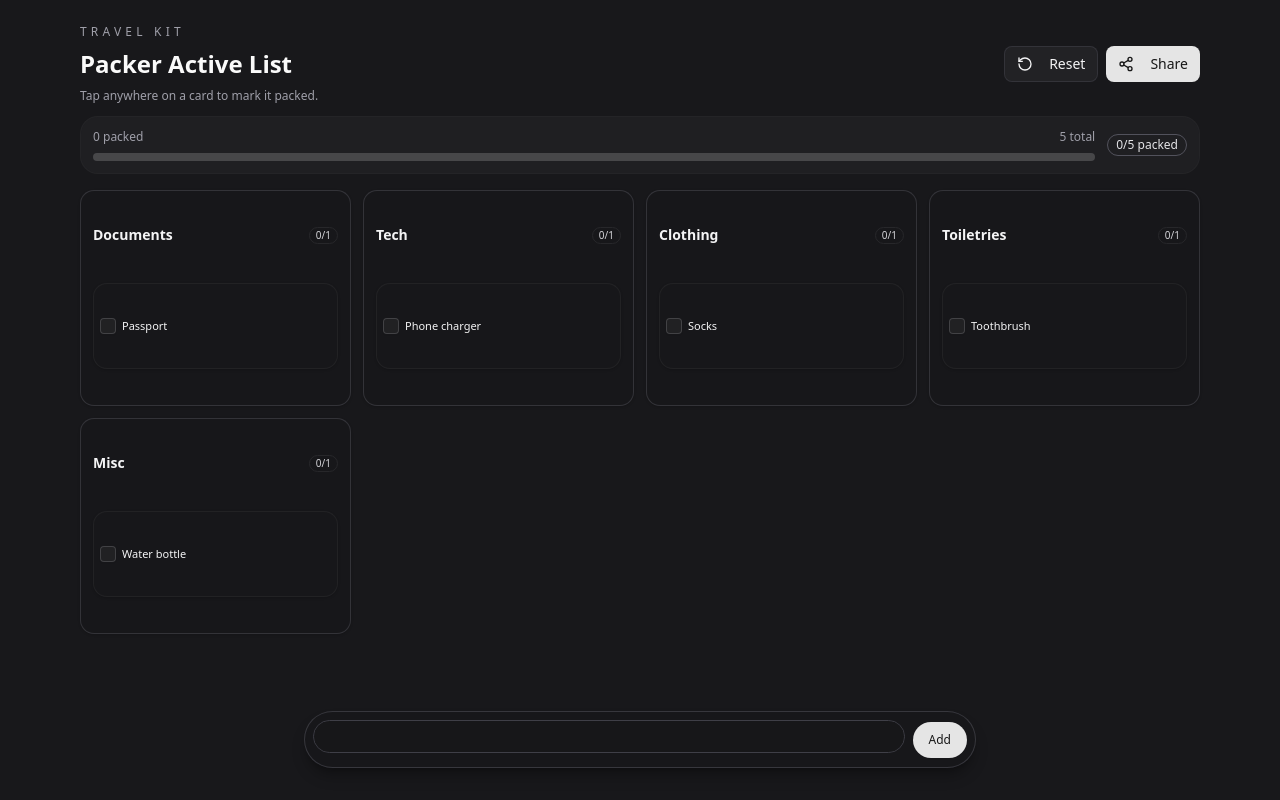
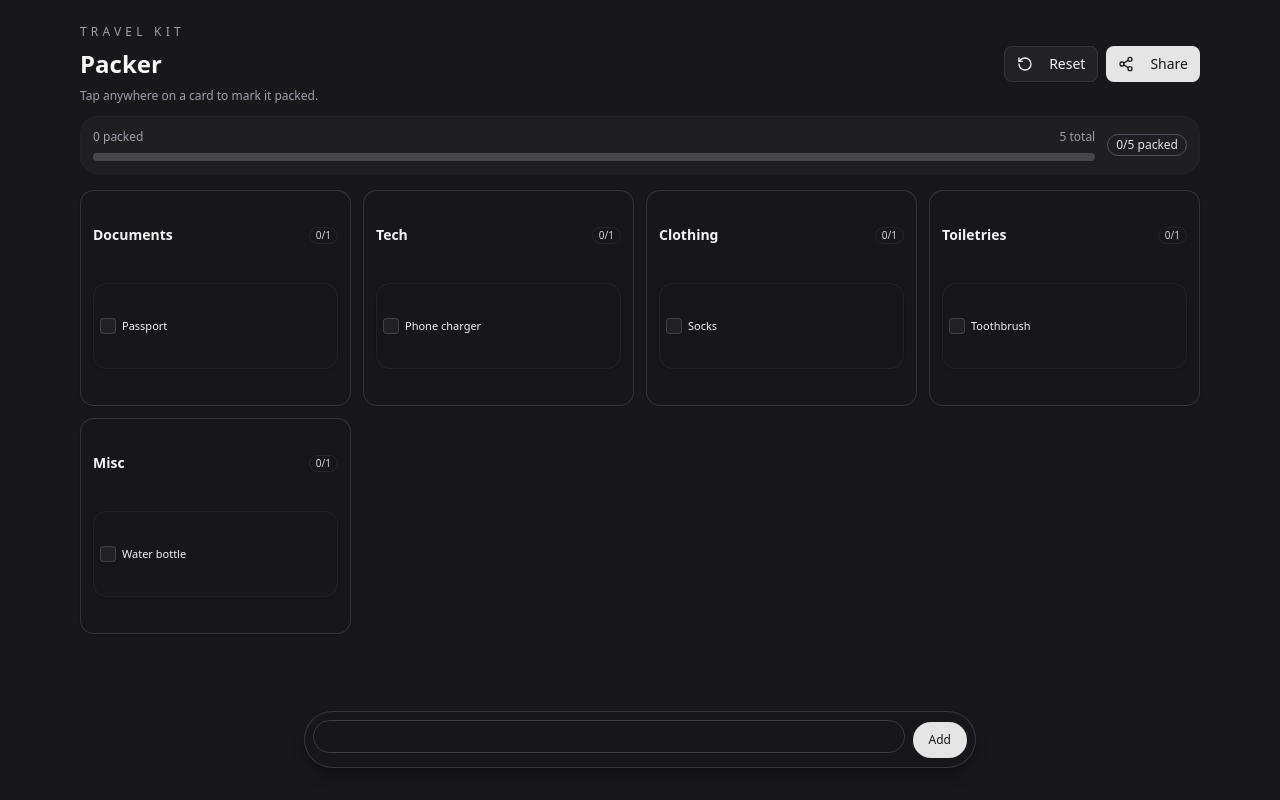
Before and after one commit to tylerelston/packer, a React (Vite) app: page / in a window 1280 px wide. Built offline with nearby package versions, Linux system fonts and the light colour scheme.

Commit message:
feat: add GitHub Pages deployment workflow and update dependencies

```diff
--- a/package.json
+++ b/package.json
@@ -7,7 +7,9 @@
     "dev": "vite",
     "build": "tsc -b && vite build",
     "lint": "eslint .",
-    "preview": "vite preview"
+    "preview": "vite preview",
+    "predeploy": "npm run build",
+    "deploy": "gh-pages -d dist"
   },
   "dependencies": {
     "@tailwindcss/vite": "^4.1.17",
@@ -32,6 +34,7 @@
     "eslint": "^9.39.1",
     "eslint-plugin-react-hooks": "^7.0.1",
     "eslint-plugin-react-refresh": "^0.4.24",
+    "gh-pages": "^6.3.0",
     "globals": "^16.5.0",
     "shadcn": "^3.8.4",
     "tw-animate-css": "^1.4.0",
--- a/src/App.tsx
+++ b/src/App.tsx
@@ -175,9 +175,7 @@ export function App() {
               <p className="text-xs uppercase tracking-[0.35em] text-zinc-400">
                 Travel Kit
               </p>
-              <h1 className="text-2xl font-semibold text-zinc-50">
-                Packer Active List
-              </h1>
+              <h1 className="text-2xl font-semibold text-zinc-50">Packer</h1>
               <p className="text-xs text-zinc-400">
                 Tap anywhere on a card to mark it packed.
               </p>
```
Also changed, not shown: vite.config.ts (+6 -5 lines), 1 other file (tests, documents, lock files or other folders).
